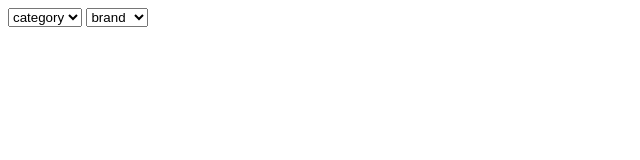
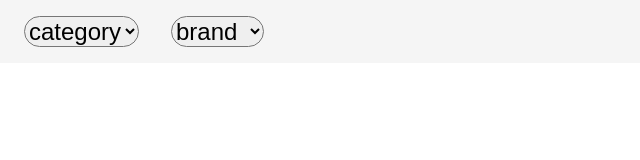
Before and after one commit to sigurdstuge/sport-webshop-sanity, a plain HTML site: page index.html in a window 1280 px wide. Shown: the whole page, without its empty margins (0-640 px from the left). Drawn offline with Linux system fonts and the light colour scheme.

Commit message:
imported css files

```diff
--- a/_app/css/main.css
+++ b/_app/css/main.css
@@ -1 +1,4 @@
-@import '/_app/css/base.css'
+@import '/_app/css/reset.css';
+@import '/_app/css/variables.css';
+@import '/_app/css/base.css';
+@import '/_app/css/modules/header.css';
```
